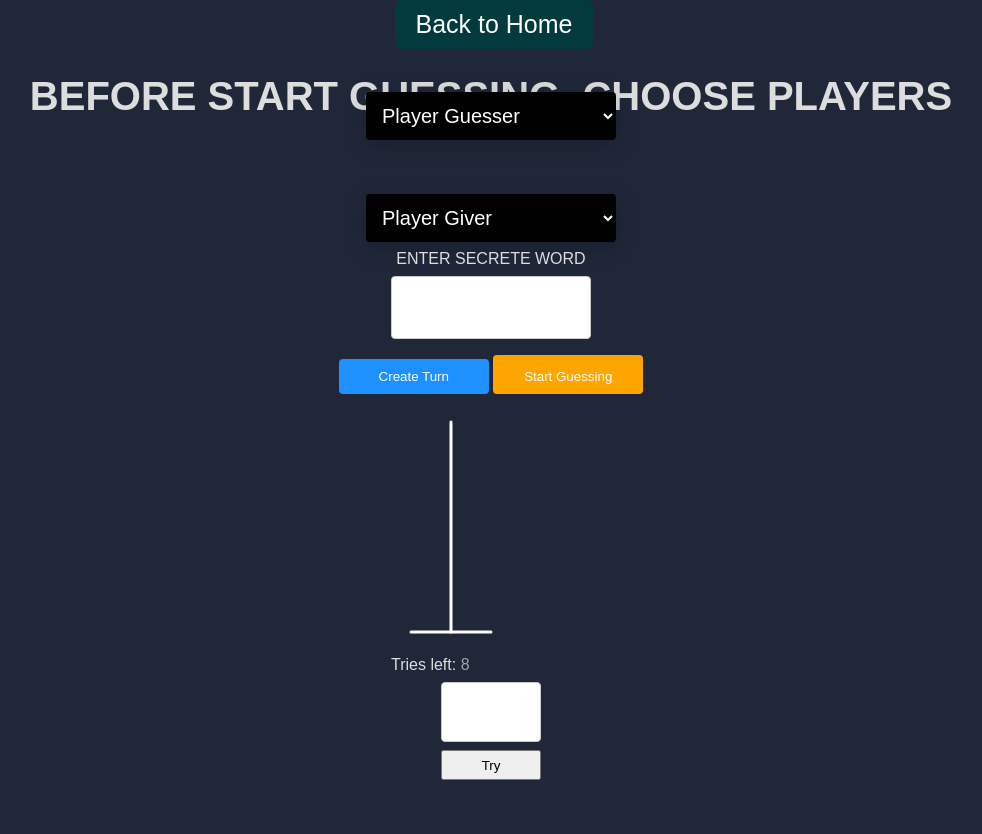
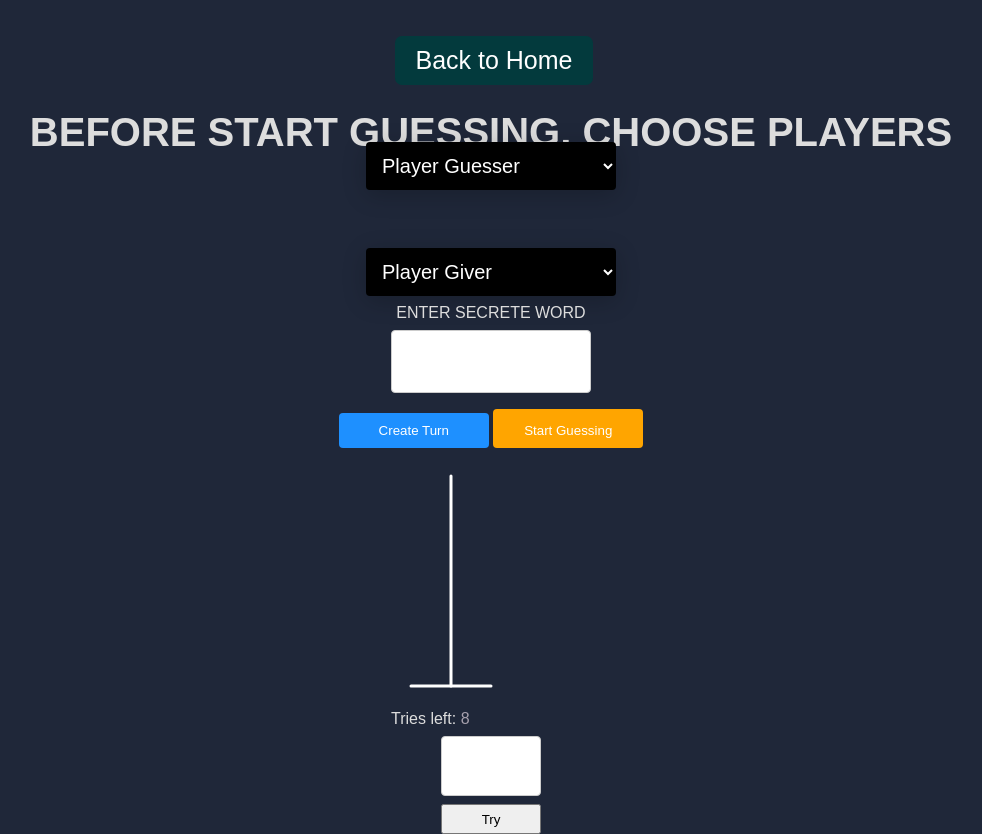
Before and after one commit to sergiomendez2/frontenddsu, a website built with webpack: page hangman.html in a window 1280 px wide. Shown: the whole page, without its empty margins (149-1131 px from the left). Before the commit the page ends 800 px from the top, so only its background shows below. Built offline with nearby package versions, Linux system fonts and the light colour scheme; no server answers.

Commit message:
changes were apply on hangman Class

```diff
--- a/hangman.html
+++ b/hangman.html
@@ -9,12 +9,13 @@
     <title>hangman_game</title>
 </head>
 <body class="hangman-body">
-
+<br>
+<br>
 <a class="back" href="./index.html">Back to Home</a>
 
 <h1>BEFORE START GUESSING, CHOOSE PLAYERS</h1>
-
-<div class="box">
+<br>
+<div class="box" style="margin-top: 50px;">
     <select id="playerGuesser">
         <option>Player Guesser</option>
     </select>
```
